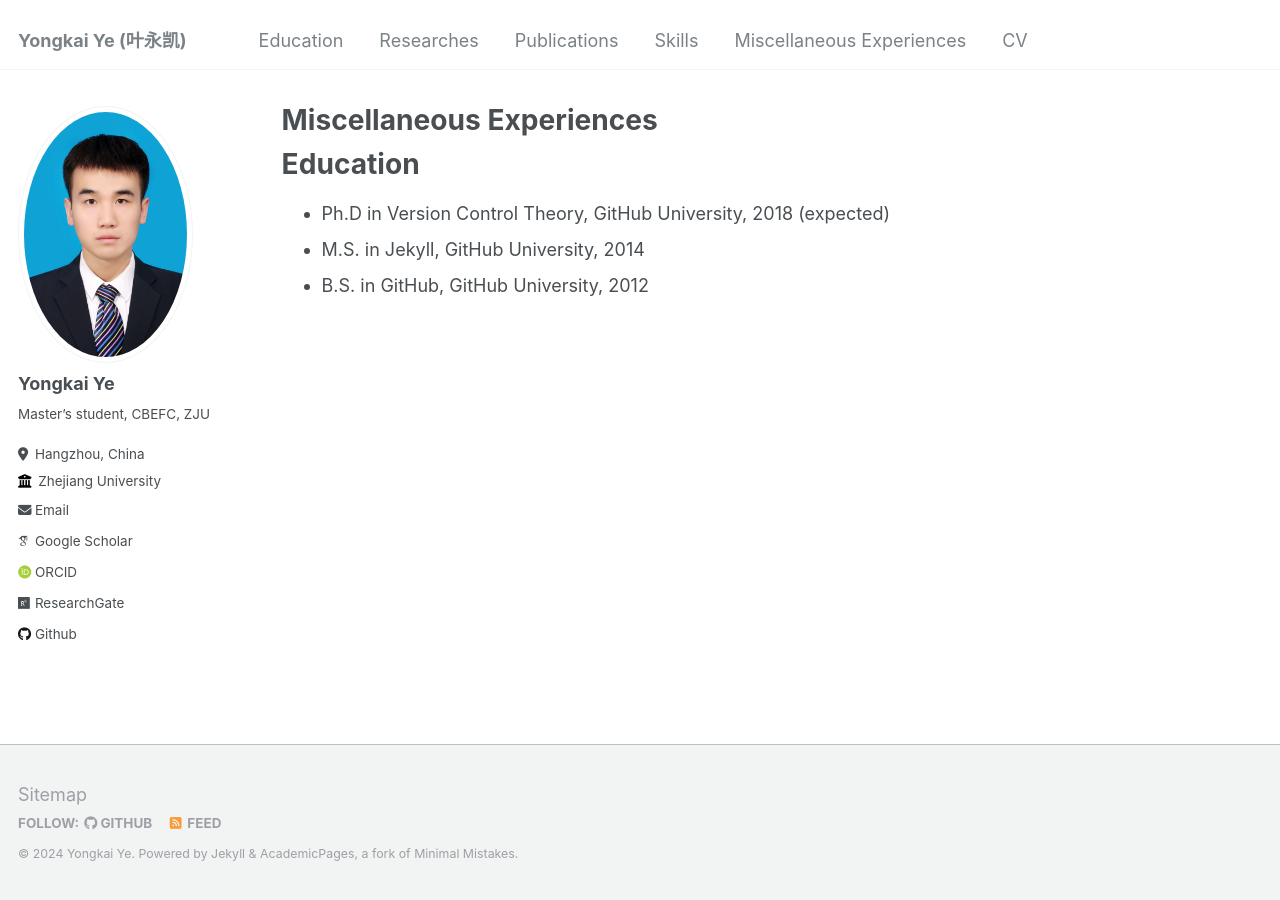
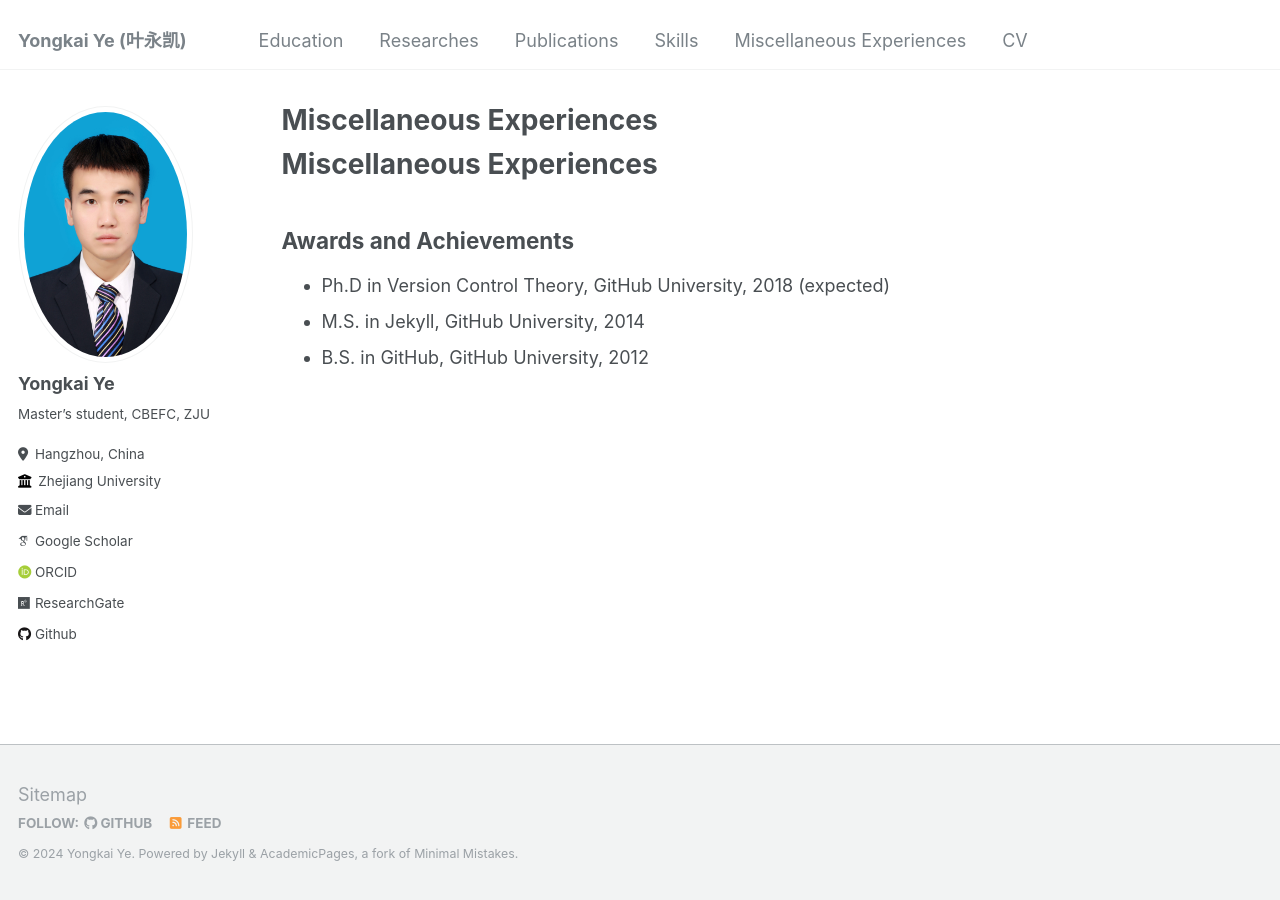
Before and after one commit to Yongkai-Ye/Yongkai-Ye.github.io, a Jekyll site: the page built from _pages/miscellaneous experiences.md, in a window 1280 px wide. Built offline with Jekyll 4.4.1, drawn with Linux system fonts in a browser that asks for light colours; some web fonts are replaced.

Commit message:
Update miscellaneous experiences.md

```diff
--- a/_pages/miscellaneous experiences.md
+++ b/_pages/miscellaneous experiences.md
@@ -9,8 +9,11 @@ redirect_from:
 
 {% include base_path %}
 
-Education
+Miscellaneous Experiences
 ======
+
+Awards and Achievements
+------
 * Ph.D in Version Control Theory, GitHub University, 2018 (expected)
 * M.S. in Jekyll, GitHub University, 2014
 * B.S. in GitHub, GitHub University, 2012
```
